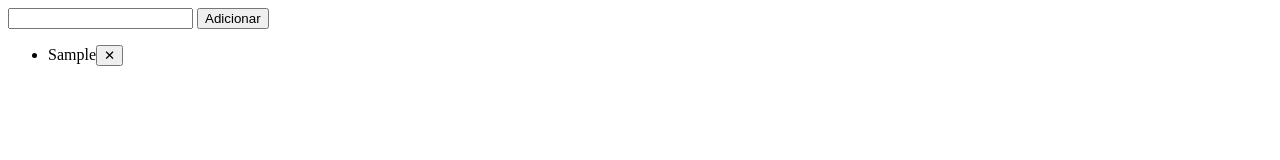
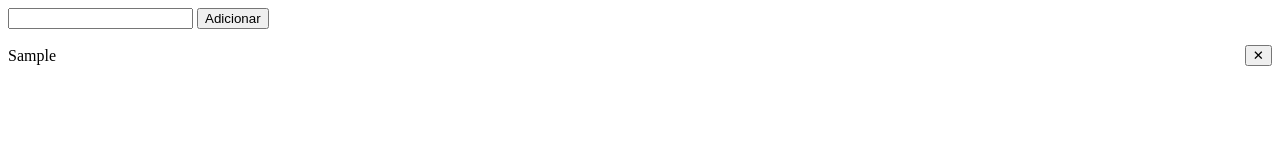
Before and after one commit to Joao-P-Diniz/fundamentos-js, a plain HTML site: page exercicio18/atv05.html in a window 1280 px wide. Both pictures are taken after typing "Sample" into the empty fields and a click on the button "Adicionar". Drawn offline with Linux system fonts and the light colour scheme.

Commit message:
fix: corrige estilizacao de classes e separacao de texto no exercicio18

```diff
--- a/exercicio18/atv04.html
+++ b/exercicio18/atv04.html
@@ -4,6 +4,7 @@
     <meta charset="UTF-8">
     <meta name="viewport" content="width=device-width, initial-scale=1.0">
     <title>Atividade 04 - Manipulação de classes</title>
+    <link rel="stylesheet" href="atv04.css">
 </head>
 <body>
     <div class="card">Card 1</div>
--- /dev/null
+++ b/exercicio18/atv05.css
@@ -0,0 +1,11 @@
+.lista {
+    list-style: none;
+    padding: 0;
+}
+
+.lista li {
+    display: flex;
+    justify-content: space-between;
+    align-items: center;
+    gap: 8px;
+}
--- a/exercicio18/atv05.html
+++ b/exercicio18/atv05.html
@@ -4,6 +4,7 @@
     <meta charset="UTF-8">
     <meta name="viewport" content="width=device-width, initial-scale=1.0">
     <title>Atividade 05 — Desafio: Lista de tarefas dinâmica</title>
+    <link rel="stylesheet" href="atv05.css">
 </head>
 <body>
 
--- a/exercicio18/atv05.js
+++ b/exercicio18/atv05.js
@@ -2,21 +2,21 @@ function adicionarTarefa(){
     const tarefa = document.querySelector("#tarefa")
     const lista = document.querySelector(".lista");
     const item = document.createElement("li");
+    const span = document.createElement("span");
     const botaoFechar = document.createElement("button");
-    const caracterDoBotao = document.createTextNode("✕");
     const task = tarefa.value.trim();
     if(task == ""){
         alert("digite uma tarefa...");
         return;
     }
 
-    item.textContent = task;
+    span.textContent = task;
 
+    botaoFechar.textContent = "✕";
+
+    item.appendChild(span);
+    item.appendChild(botaoFechar);
     lista.appendChild(item);
-
-    item.appendChild(botaoFechar);
-
-    botaoFechar.appendChild(caracterDoBotao);
 
     botaoFechar.onclick = ()=>{
         item.remove();
```
Also changed, not shown: exercicio18/atv04.css (added, +11 -0 lines).
